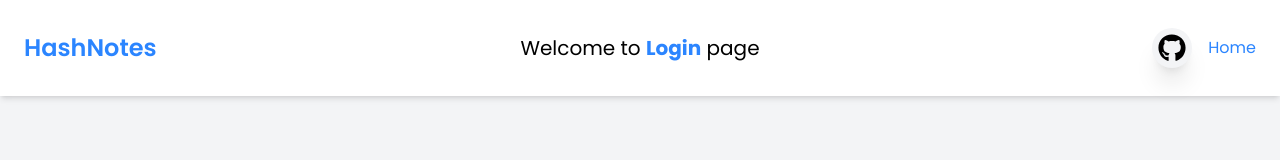
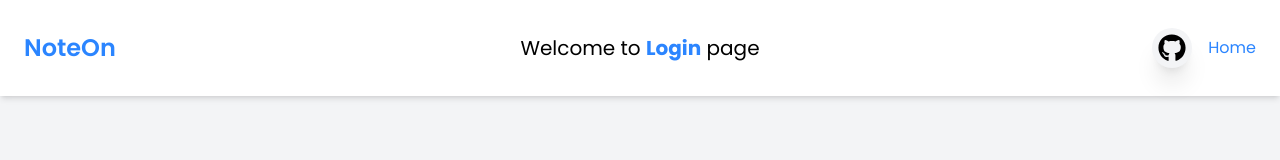
Before and after one commit to maxsilver9890/NoteOn, a React (Vite) app in the folder frontend/HashNotes/: page /login in a window 1280 px wide. Shown: the top 160 px of the page. Built offline with nearby package versions, Linux system fonts and the light colour scheme.

Commit message:
Update Navbar.jsx

```diff
--- a/frontend/HashNotes/src/components/Navbar/Navbar.jsx
+++ b/frontend/HashNotes/src/components/Navbar/Navbar.jsx
@@ -35,9 +35,9 @@
         (onLoginPage || onSignUpPage) && (
 
           <>
-            {/* HashNotes section */}
+            {/* NoteOn section */}
             <div className='col-span-1 flex justify-center sm:justify-start'>
-              <h2 className="text-2xl font-semibold text-primary py-2">HashNotes</h2>
+              <h2 className="text-2xl font-semibold text-primary py-2">NoteOn</h2>
             </div>
 
             {/* Centered content for larger screens */}
@@ -78,9 +78,9 @@
         (!onLoginPage && !onSignUpPage) && (
 
           <>
-            {/* HashNotes section */}
+            {/* NoteOn section */}
             <div className="col-span-1 sm:col-span-1 flex justify-center sm:justify-start">
-              <h2 className="text-2xl font-semibold text-primary py-2">HashNotes</h2>
+              <h2 className="text-2xl font-semibold text-primary py-2">NoteOn</h2>
             </div>
 
             {/* Searchbar */}
```
